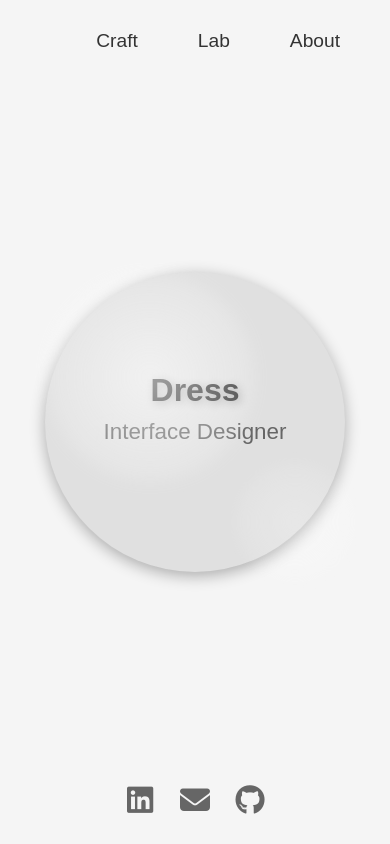
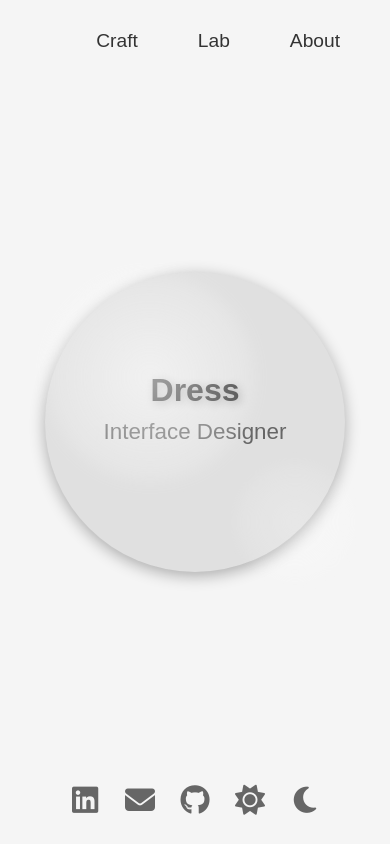
Before and after one commit to Javiihg/Dress, a plain HTML site: page index.html in a window 390 px wide. Drawn offline with Linux system fonts and the light colour scheme.

Commit message:
Comienzo dark-mode

```diff
--- a/index.html
+++ b/index.html
@@ -24,6 +24,8 @@
         <li><a href="https://www.linkedin.com/in/javier-hernandez-gonzalez-9b54992b2/" target="_blank"><i class="fa-brands fa-linkedin"></i></a></li>
         <li><a href="#""><i class="fa-solid fa-envelope"></i></i></a></li>
         <li><a href="#""><i class="fa-brands fa-github"></i></i></a></li>
+        <li><a href="#""><i class="fa-solid fa-sun"></i></i></a></li>
+        <li><a href="#" id="dark-mode-toggle"><i class="fa-solid fa-moon"></i></a></li>
     </ul>
     <script src="script.js"></script>
 </body>
--- a/script.js
+++ b/script.js
@@ -13,3 +13,12 @@ if (blob) {
         blob.style.transform = `translate(${moveX}px, ${moveY}px)`;
     });
 }
+
+//Modo oscuro
+const darkModeToggle = document.getElementById('dark-mode-toggle');
+const body = document.body;
+
+if (localStorage.getItem('darkMode') == 'enabled') {
+    body.classList.add('dark-mode');
+    darkModeToggle.querySelector('i').classList.replace('fa-sun', 'fa-moon');
+}
--- a/style.css
+++ b/style.css
@@ -200,6 +200,17 @@ html, body {
     color: #3e7da2;
 }
 
+.dark-mode .sci li a i {
+    color: #f5f5f5;
+}
+
+#dark-mode-toggle i::after {
+    content: '\f186';
+    font-family: "Font Awesome 5 Free";
+    font-weight: 900;
+    color: #3e7da2;
+}
+
 @keyframes fadeIn {
     from { opacity: 0; }
     to { opacity: 1; }
```
